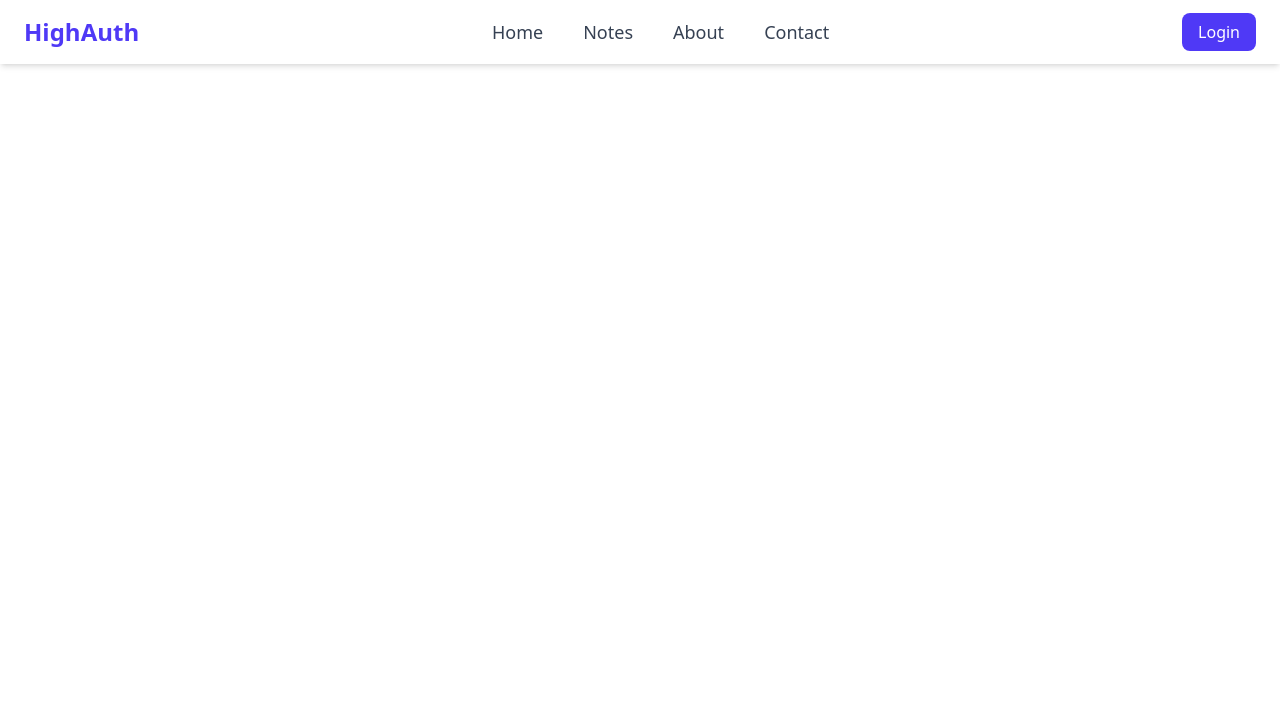
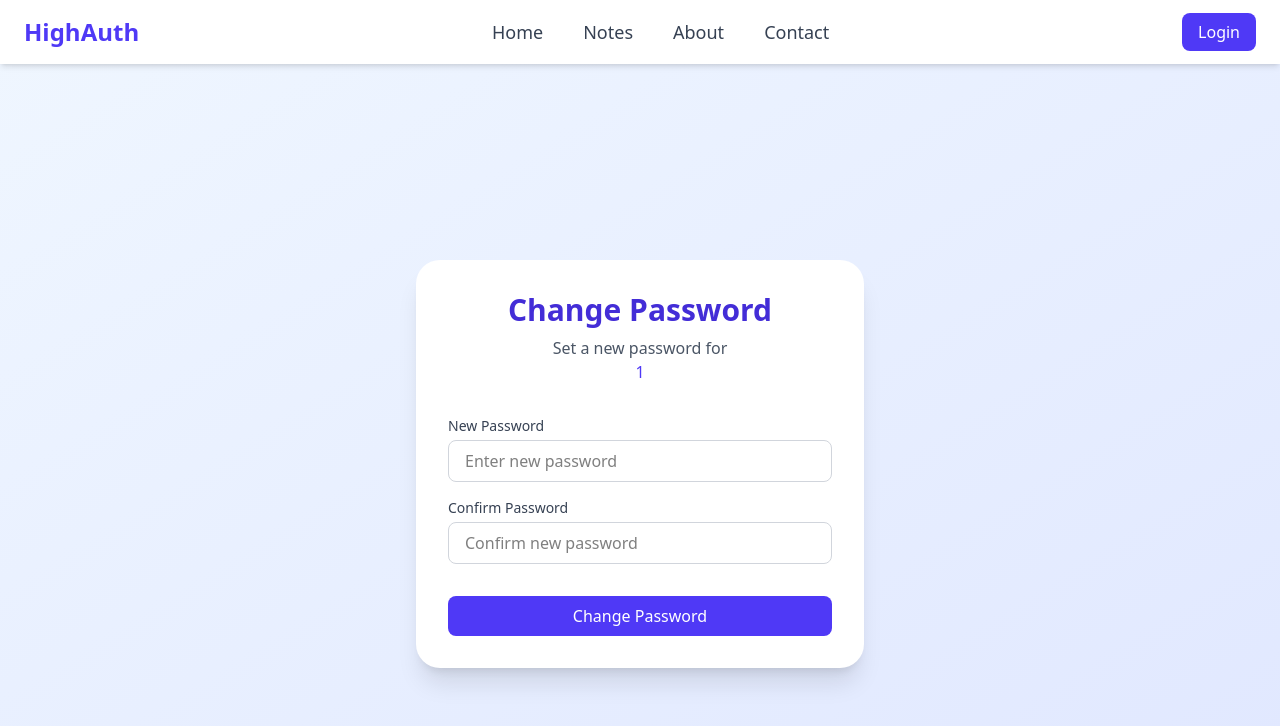
Before and after one commit to Shivam-Gupta-git/Login-Authentication-, a React app in the folder frontend/: page /change-password/1 in a window 1280 px wide. Shown: the top 726 px of the page. Built offline with nearby package versions, Linux system fonts and the light colour scheme; no server answers; the HTML template or start-up script is replaced by a standard one.

Commit message:
Add ChangePassword route to App component

```diff
--- a/frontend/src/App.jsx
+++ b/frontend/src/App.jsx
@@ -12,6 +12,7 @@ import Notes from './pages/Notes'
 import ProtectedRouter from './components/ProtectedRouter'
 import ForgotPassword from './pages/ForgotPassword'
 import VerifyOTP from './pages/VerifyOTP'
+import ChangePassword from './pages/ChangePassword'
 
 function App() {
 
@@ -29,6 +30,7 @@ function App() {
       <Route path='/notes' element={<ProtectedRouter><Notes/></ProtectedRouter>}></Route>
       <Route path='/forgotPassword' element={<ForgotPassword/>}></Route>
       <Route path='/verify-otp/:email' element={<VerifyOTP/>}></Route>
+      <Route path='/change-password/:email' element={<ChangePassword/>}></Route>
     </Routes>
     </>
   )
--- /dev/null
+++ b/frontend/src/pages/ChangePassword.jsx
@@ -0,0 +1,123 @@
+import axios from 'axios';
+import React, { useContext, useState } from 'react'
+import { useParams } from 'react-router-dom'
+import { UserContext } from '../context/UserContext';
+
+function ChangePassword() {
+  const { navigate, backend_URL } = useContext(UserContext)
+  const { email } = useParams();
+  const[loading, setLoading] = useState(false);
+  const[errorMessage, setErrorMessage] = useState("");
+  const[successMessage, setSuccessMessage] = useState("");
+  const[newPassword, setNewPassword] = useState("");
+  const[confirmPassword, setConfirmPassword] = useState("");
+
+  const handelChangePassword = async () => {
+    setErrorMessage("");
+    setSuccessMessage("");
+
+    if(!newPassword || !confirmPassword){
+      setErrorMessage("Please fill all the fields");
+      return;
+    }
+
+    if(newPassword !== confirmPassword){
+      setErrorMessage("Password do not match");
+      return;
+    }
+
+    try {
+      setLoading(true);
+      const response = await axios.post(`${backend_URL}/api/user/change-password/${email}`,{
+        newPassword,
+        confirmPassword
+      })
+      setSuccessMessage(response.data.message)
+      setTimeout(() => {
+        navigate('/login')
+      }, 2000)
+    } catch (error) {
+      console.log(error)
+      setErrorMessage(error.response?.data?.message || 'somthing went wrong')
+    }finally{
+      setLoading(false)
+    }
+  }
+
+  return (
+    <div className="min-h-screen bg-linear-to-br from-blue-50 to-indigo-100 flex items-center justify-center px-4">
+  <div className="bg-white w-full max-w-md p-8 rounded-3xl shadow-xl flex flex-col gap-6">
+
+    {/* Header */}
+    <div className="text-center">
+      <h2 className="text-3xl font-bold text-indigo-700">
+        Change Password
+      </h2>
+      <p className="mt-2 text-gray-600">
+        Set a new password for
+        <span className="block font-medium text-indigo-600 break-all">
+          {email}
+        </span>
+      </p>
+    </div>
+
+    {/* Messages */}
+    {errorMessage && (
+      <div className="bg-red-50 border border-red-200 text-red-700 p-3 rounded-lg text-center">
+        {errorMessage}
+      </div>
+    )}
+
+    {successMessage && (
+      <div className="bg-green-50 border border-green-200 text-green-700 p-3 rounded-lg text-center">
+        {successMessage}
+      </div>
+    )}
+
+    {/* Form */}
+    <div className="flex flex-col gap-4 mt-2">
+
+      <div>
+        <label className="block text-sm font-medium text-gray-700 mb-1">
+          New Password
+        </label>
+        <input
+          type="password"
+          placeholder="Enter new password"
+          value={newPassword}
+          onChange={(e) => setNewPassword(e.target.value)}
+          className="w-full px-4 py-2 border border-gray-300 rounded-lg
+                     focus:outline-none focus:ring-2 focus:ring-indigo-400"
+        />
+      </div>
+
+      <div>
+        <label className="block text-sm font-medium text-gray-700 mb-1">
+          Confirm Password
+        </label>
+        <input
+          type="password"
+          placeholder="Confirm new password"
+          value={confirmPassword}
+          onChange={(e) => setConfirmPassword(e.target.value)}
+          className="w-full px-4 py-2 border border-gray-300 rounded-lg
+                     focus:outline-none focus:ring-2 focus:ring-indigo-400"
+        />
+      </div>
+
+      <button
+        disabled={loading}
+        onClick={handelChangePassword}
+        className="mt-4 w-full py-2 bg-indigo-600 text-white font-medium rounded-lg
+                   hover:bg-indigo-700 transition disabled:opacity-50"
+      >
+        {loading ? "Changing..." : "Change Password"}
+      </button>
+    </div>
+
+  </div>
+</div>
+  )
+}
+
+export default ChangePassword
```
